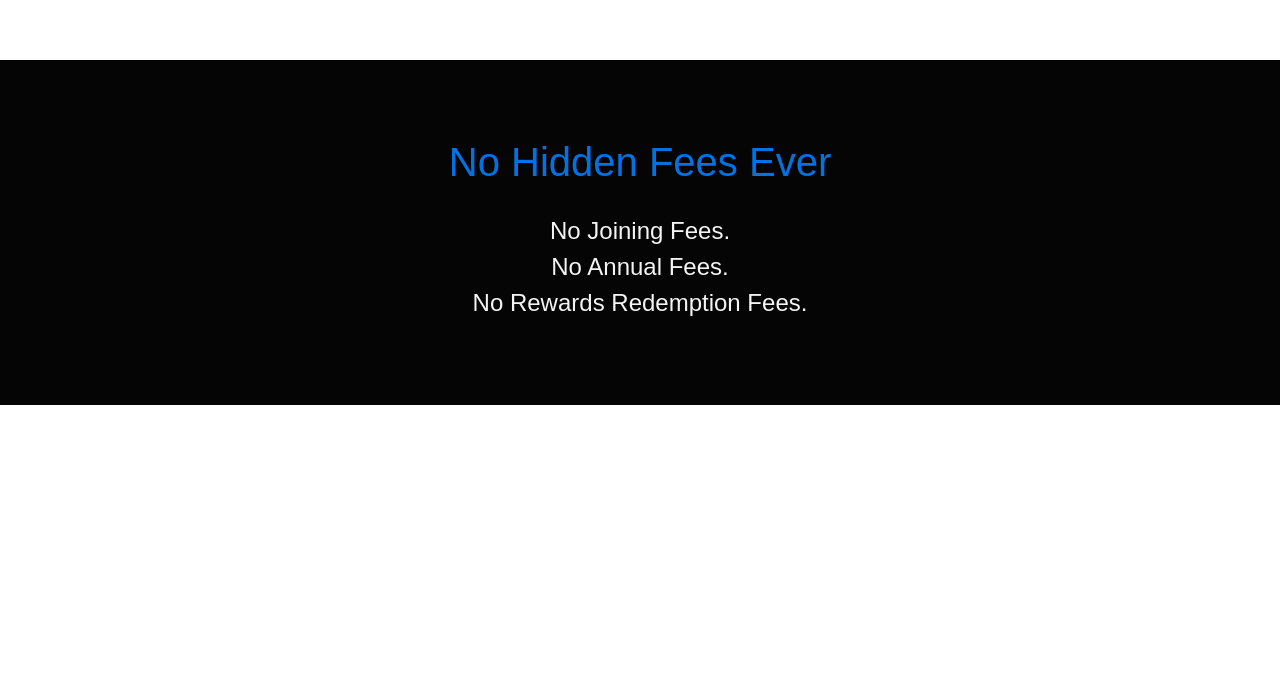
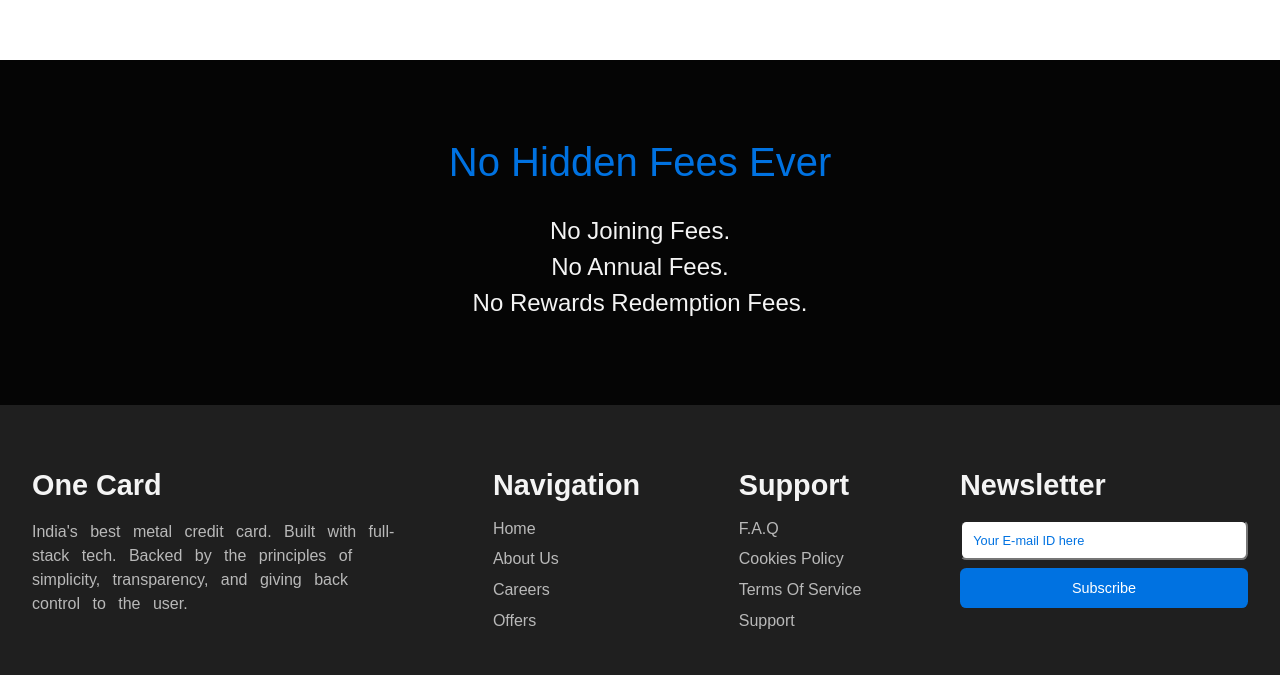
Before and after one commit to Ran-Veer/PPT_Assignment, a plain HTML site: page Assignment3/Onecard_website_clone/index.html in a window 1280 px wide. Shown: the part 740-1415 px from the top of the page. Before the commit the page ends 1145 px from the top, so only its background shows below. Drawn offline with Linux system fonts and the light colour scheme.

Commit message:
footer section added

```diff
--- a/Assignment3/Onecard_website_clone/index.html
+++ b/Assignment3/Onecard_website_clone/index.html
@@ -49,5 +49,33 @@
             <p>No Rewards Redemption Fees.</p>
         </div>
     </section>
+    <!-- ----------------------- Footer Section ---------------------- -->
+    <footer>
+        <div class="one-card">
+            <h1>One Card</h1>
+            <p>India's best metal credit card. Built with full-<br>stack tech. Backed by the principles of<br>simplicity, transparency, and giving back<br>control to the user.</p>
+        </div>
+        <div class="navigation">
+            <h1>Navigation</h1>
+            <a href="#">Home</a>
+            <a href="#">About Us</a>
+            <a href="#">Careers</a>
+            <a href="#">Offers</a>
+        </div>
+        <div class="navigation">
+            <h1>Support</h1>
+            <a href="#">F.A.Q</a>
+            <a href="#">Cookies Policy</a>
+            <a href="#">Terms Of Service</a>
+            <a href="#">Support</a>
+        </div>
+        <div class="form">
+            <h1>Newsletter</h1>
+            <form action="#">
+                <input type="email" placeholder="Your E-mail ID here" required>
+                <button>Subscribe</button>
+            </form>
+        </div>
+    </footer>
 </body>
 </html>
--- a/Assignment3/Onecard_website_clone/style.css
+++ b/Assignment3/Onecard_website_clone/style.css
@@ -139,6 +139,81 @@ nav .login-btn i{
     padding-bottom: .5rem;
     cursor: default;
 }
+/* ----------------------------- Information Section Ends ----------- */
+
+/*  ------------------- Footer Section Starts ---------------- */
+footer{
+    padding: 4rem 2rem 2rem 2rem;
+    background-color: #1f1f1f;
+    display: flex;
+    flex-direction: row;
+    justify-content: space-between;
+}
+footer .one-card p{
+    color: #b9b9b9;
+    font-family: sans-serif;
+    word-spacing: .5rem;
+    line-height: 1.5rem;
+    cursor: default;
+}
+footer .navigation{
+    display: flex;
+    flex-direction: column;
+}
+footer .navigation{
+    display: flex;
+    flex-direction: column;
+}
+footer .navigation h1, .form h1, .one-card h1{
+    color:#f4f4f4;
+    font-family: sans-serif;
+    margin-bottom: 1.1rem;
+    font-size: 1.8rem;
+    cursor: default;
+}
+footer .navigation a{
+    text-decoration: none;
+    color: #b9b9b9;
+    font-family: sans-serif;
+    margin-bottom: .8rem;
+    font-size: 1rem;
+    transition: .2s ease-in-out;
+}
+footer .navigation a:hover{
+    color: #0072E1;
+}
+form{
+    display: flex;
+    flex-direction: column;
+}
+form ::placeholder{
+    width: 50rem;
+    color: #0072E1;
+    padding-left: .2rem;
+    font-size: .8rem;
+}
+form input{
+    width: 18rem;
+    height: 2.5rem;
+    border-radius: .4rem;
+    padding-left: .5rem;
+    outline: none;
+    font-size: 1.1rem;
+    color: #0072E1;
+}
+form button{
+    width: 18rem;
+    height: 2.5rem;
+    border-radius: .4rem;
+    color: #fff;
+    background-color: #0072E1;
+    font-size: .9rem;
+    font-family: sans-serif;
+    border: none;
+    margin-top: .5rem;
+    cursor: pointer;
+}
+/* ---------------------------- Footer Section Ends ----------------- */
 
 /* -------------------- Media Query --------------- */
 
@@ -199,4 +274,12 @@ nav .login-btn i{
     .info-section .info-container p{
         color: #050505;
     }
+    footer{
+        display: flex;
+        flex-direction: column;
+        gap: .8rem;
+    }
+    footer .navigation a{
+       width: 30vw;
+    }
 }
```
